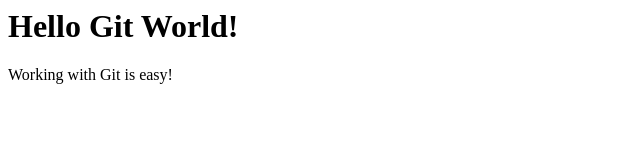
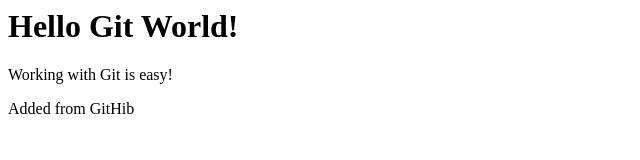
Before and after one commit to MihaelaFilip/GitGitHubMasterclass, a plain HTML site: page index.html in a window 1280 px wide. Shown: the whole page, without its empty margins (0-640 px from the left). Drawn offline with Linux system fonts and the light colour scheme.

Commit message:
Update index.html

```diff
--- a/index.html
+++ b/index.html
@@ -3,3 +3,7 @@
 <div>
     <p> Working with Git is easy! </p>
 </div>
+
+<div>
+    <p> Added from GitHib <p>
+<div>
```
